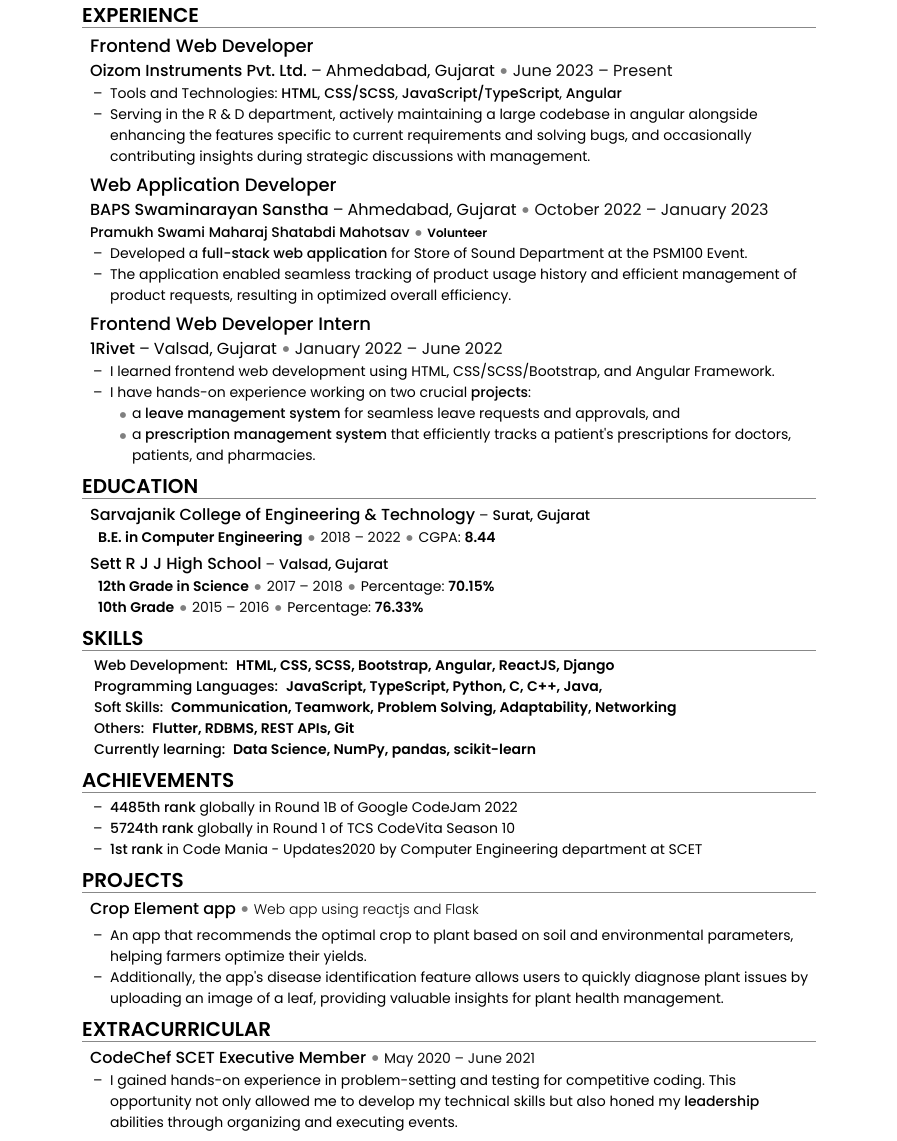
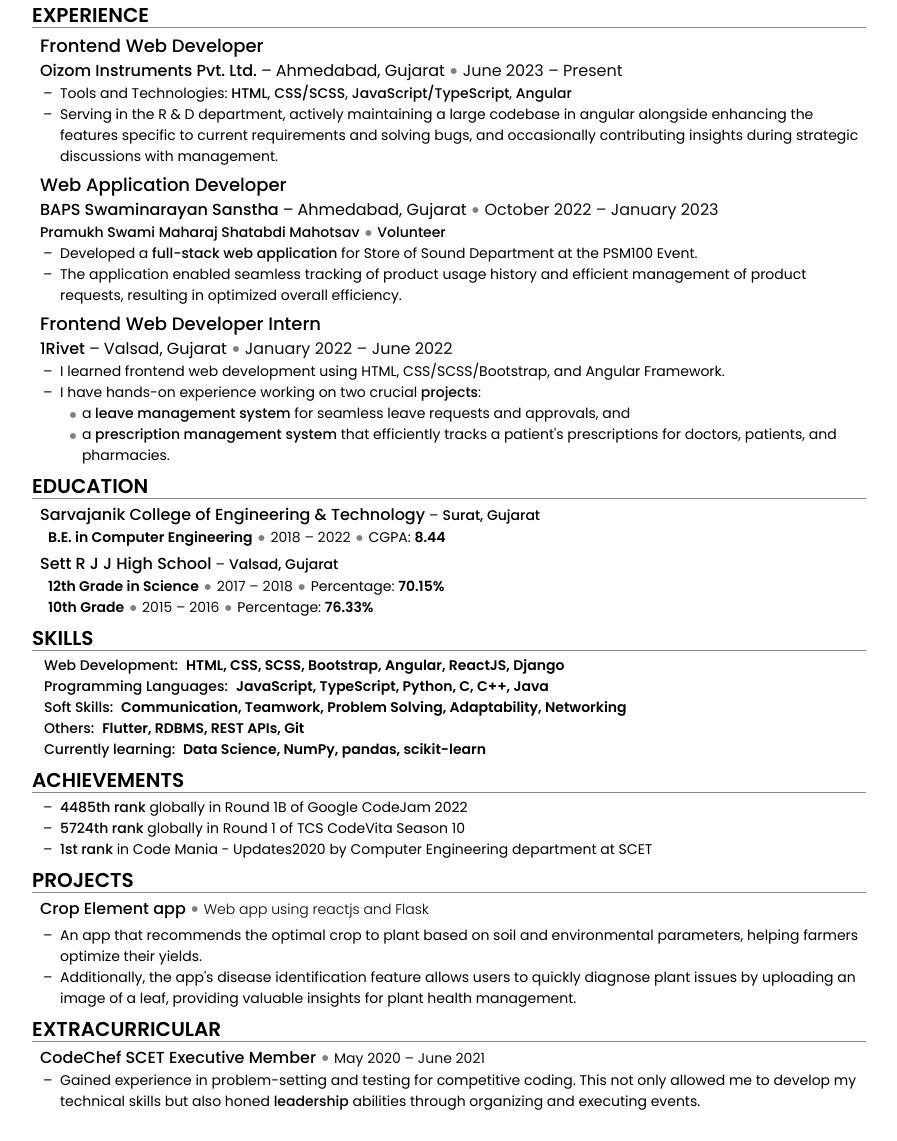
Before and after one commit to theNoobCoder0x01/resume-template, a website: page index.html in a window 1280 px wide. Shown: the part 185-1326 px from the top of the page, without its empty margins (191-1088 px from the left). After the commit the page ends 1305 px from the top, so only its background shows below. Drawn offline with Linux system fonts and the light colour scheme.

Commit message:
changed extra curricular description.

```diff
--- a/assets/scss/layout/_content.scss
+++ b/assets/scss/layout/_content.scss
@@ -46,7 +46,7 @@
 }
 
 .content-section {
-  width: 830px;
+  width: 930px;
   margin: auto;
 }
 
--- a/index.html
+++ b/index.html
@@ -116,7 +116,7 @@
                   <div class="d-flex align-items-center fs-6_5">
                     <span class="fw-500">Pramukh Swami Maharaj Shatabdi Mahotsav</span>
                     <span class="text-light lh-0 fs-4 px-1 my-n2">•</span>
-                    <span class="fs-7 fw-600">Volunteer</span>
+                    <span class="fs-6_5 fw-500">Volunteer</span>
                   </div>
                 </div>
                 <div class="fs-6_5 ps-2_5">
@@ -243,7 +243,7 @@
                   <span class="fw-600">Python, </span>
                   <span class="fw-600">C, </span>
                   <span class="fw-600">C++, </span>
-                  <span class="fw-600">Java, </span>
+                  <span class="fw-600">Java</span>
                 </div>
               </div>
               <div class="skill_category d-flex">
@@ -359,9 +359,9 @@
                 <div class="fs-6_5 ps-2_5">
                   <ul class="extracurricular__description ps-2 mb-0">
                     <li>
-                      I gained hands-on experience in problem-setting and testing for competitive coding.
-                      This opportunity not only allowed me to develop my technical skills but also honed
-                      my <span class="text-highlight fw-500">leadership</span> abilities through organizing and
+                      Gained experience in problem-setting and testing for competitive coding.
+                      This not only allowed me to develop my technical skills but also honed
+                      <span class="text-highlight fw-500">leadership</span> abilities through organizing and
                       executing events.
                     </li>
                   </ul>
```
Also changed, not shown: assets/css/style.css, assets/css/style.min.css.
